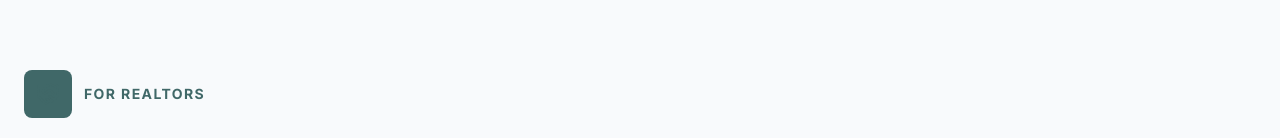
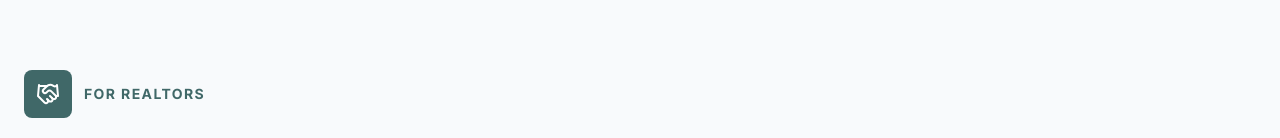
Before and after one commit to ahmedk-hue/stonebrook-homes-main, a React (Vite) app: page /partners in a window 1280 px wide. Shown: the part 786-924 px from the top of the page. Built offline with nearby package versions, Linux system fonts and the light colour scheme; a web font is replaced by a local one.

Commit message:
Fix invisible Handshake icon in For Realtors section - change icon color to white

```diff
--- a/src/pages/Partners.tsx
+++ b/src/pages/Partners.tsx
@@ -39,7 +39,7 @@ const Partners = () => {
                     <div className="flex flex-col lg:flex-row items-center gap-16">
                         <div className="lg:w-1/2">
                             <div className="flex items-center gap-3 mb-4">
-                                <div className="p-3 bg-accent text-primary rounded-lg">
+                                <div className="p-3 bg-accent text-white rounded-lg">
                                     <Handshake size={24} />
                                 </div>
                                 <span className="font-bold text-primary tracking-widest uppercase text-sm">For Realtors</span>
```
